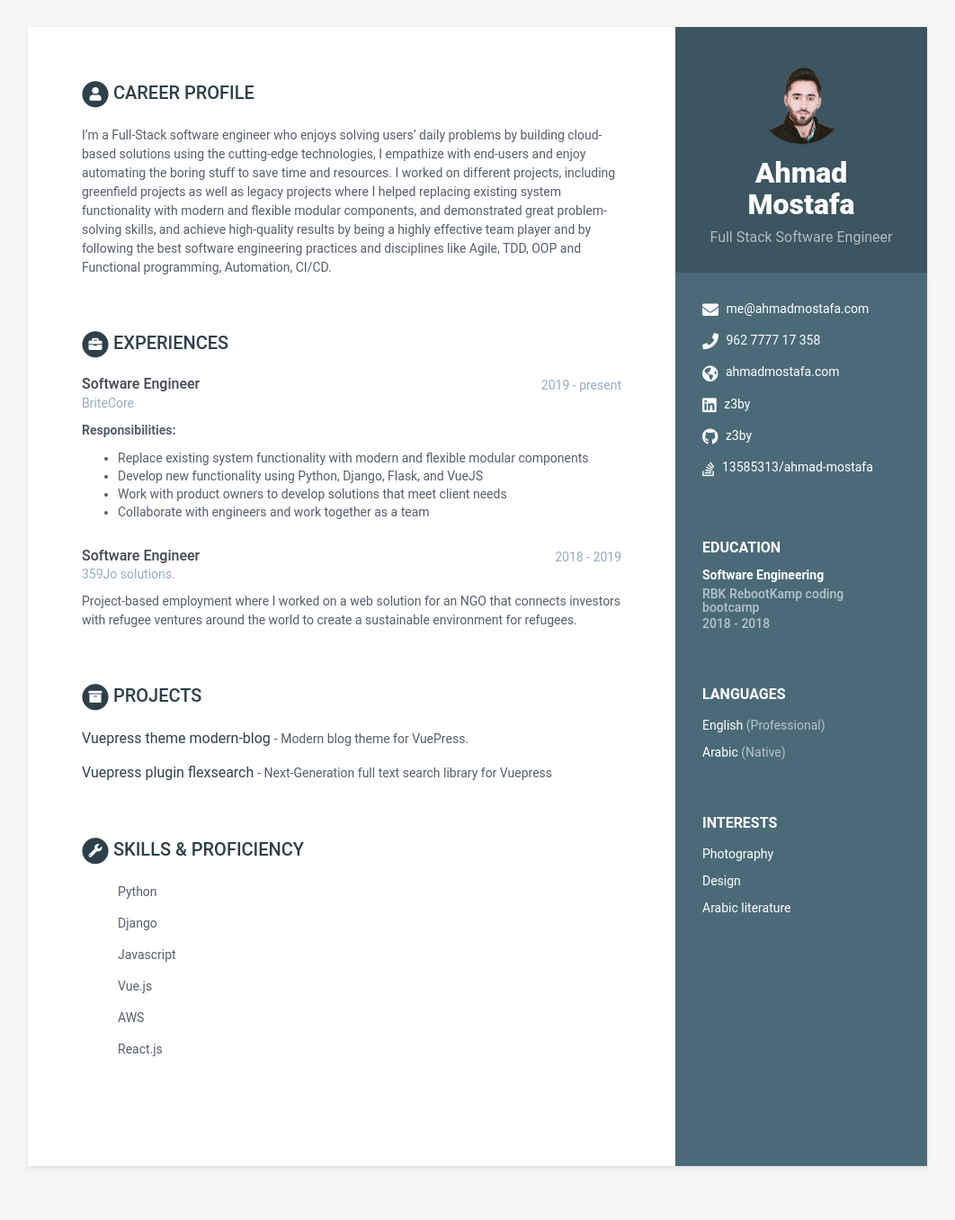
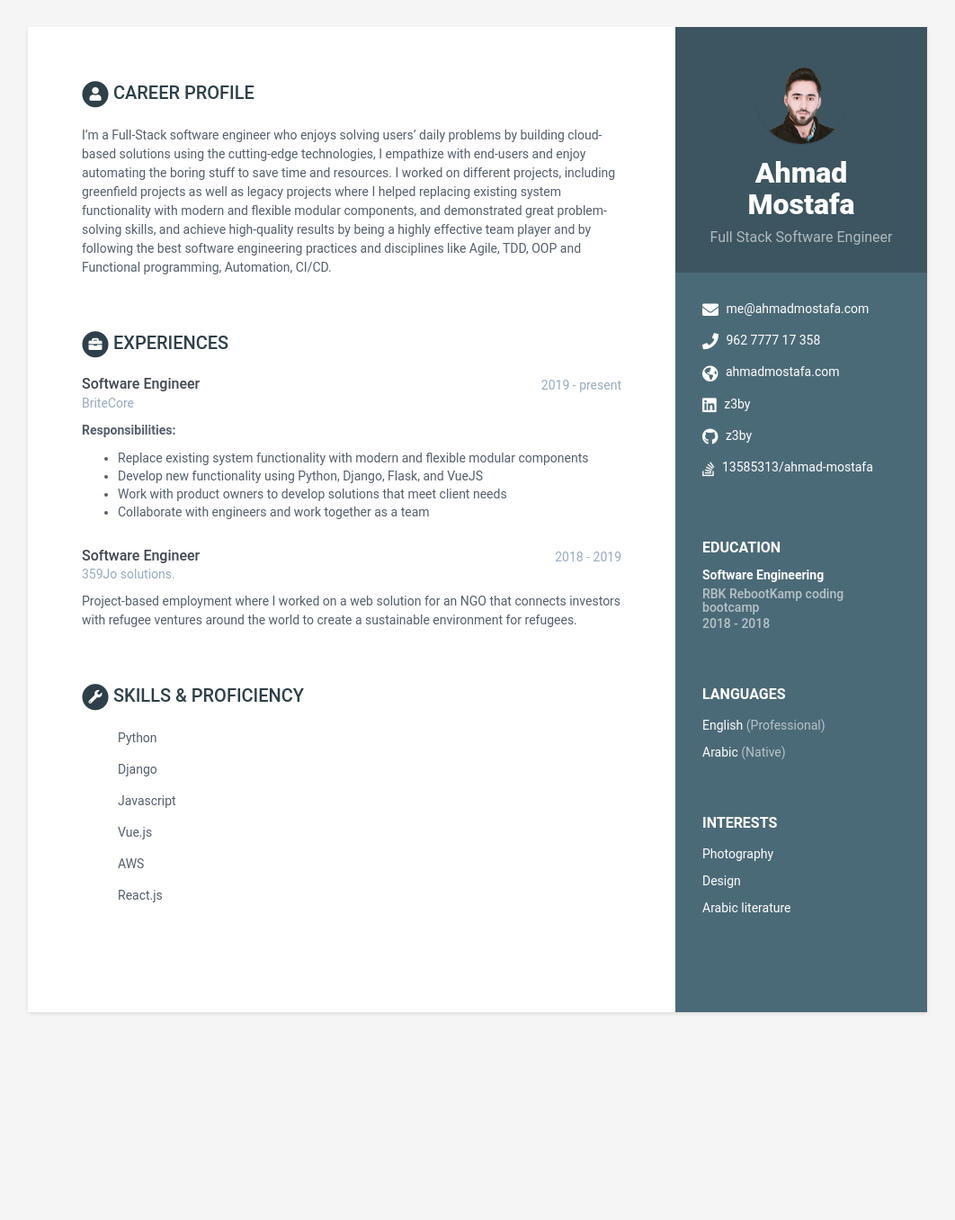
Before and after one commit to z3by/z3by.github.io, a Jekyll site: the page built from index.html, in a window 1280 px wide. Shown: the whole page at 90% size, without its empty margins (109-1171 px from the left). Built offline with Jekyll 4.4.1, drawn with Linux system fonts in a browser that asks for light colours; after the commit the page ends 1185 px from its top, so only the background shows below that.

Commit message:
Update data.yml

```diff
--- a/_data/data.yml
+++ b/_data/data.yml
@@ -67,15 +67,6 @@ experiences:
     company: 359Jo solutions.
     details: |
       Project-based employment where I worked on a web solution for an NGO that connects investors with refugee ventures around the world to create a sustainable environment for refugees.
-projects:
-    title: Projects
-    assignments:
-      - title: Vuepress theme modern-blog
-        link: "https://github.com/z3by/vuepress-theme-modern-blog"
-        tagline: "Modern blog theme for VuePress."
-      - title: Vuepress plugin flexsearch
-        link: "https://github.com/z3by/vuepress-theme-modern-blog"
-        tagline: "Next-Generation full text search library for Vuepress"
 
 skills:
   title: Skills &amp; Proficiency
```
